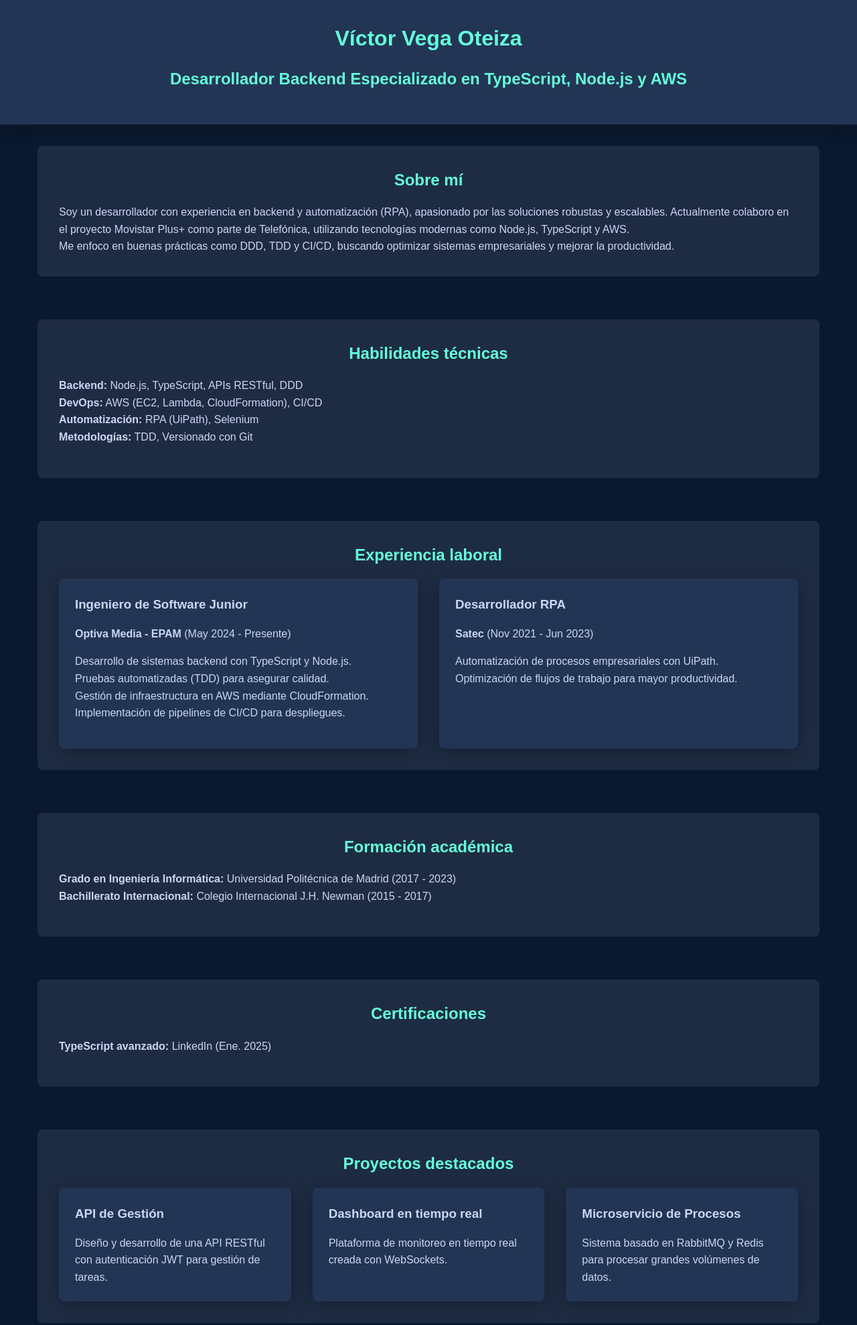
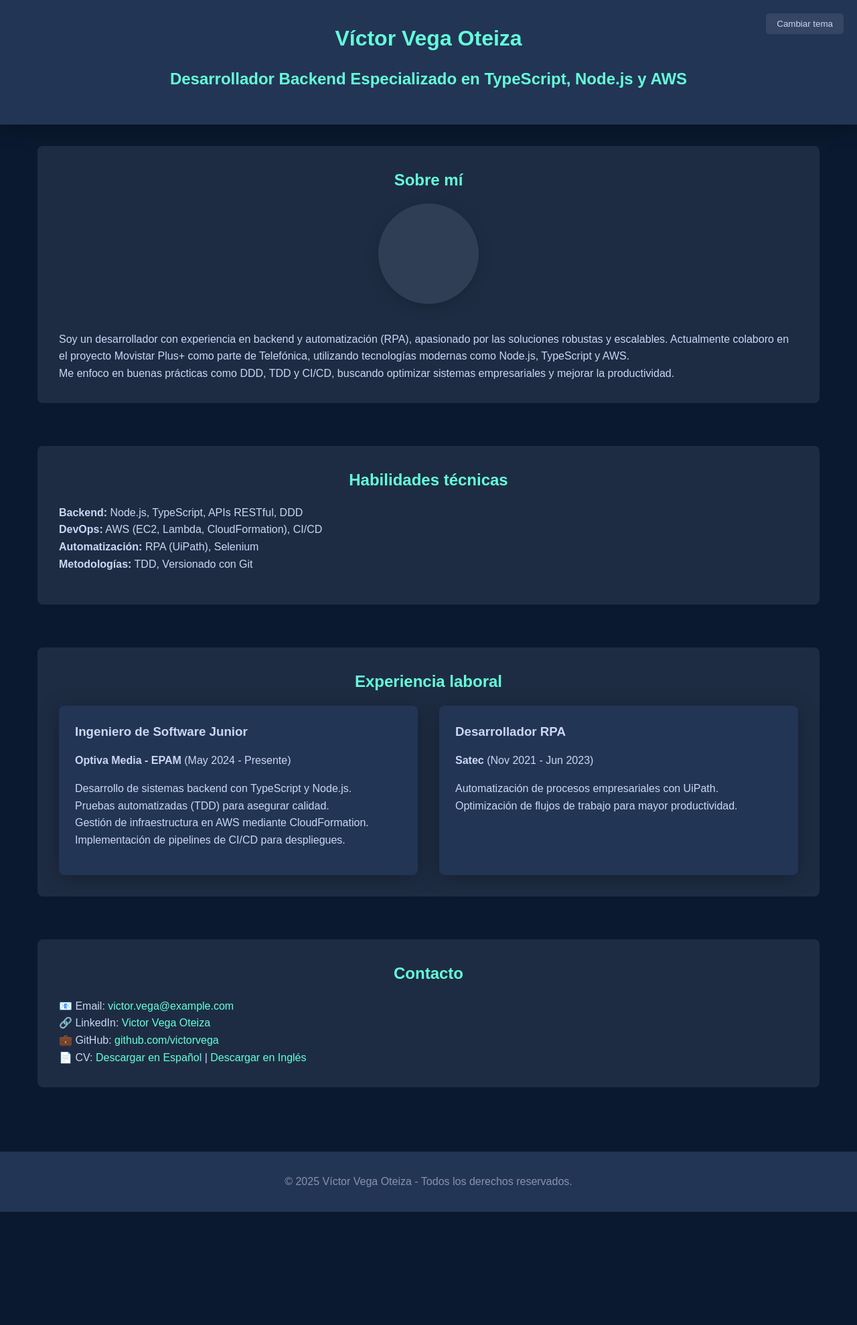
Before and after one commit to Oteis/portafolio, a website: page public/index.html in a window 1280 px wide. Shown: the top 1979 px of the page at 67% size. After the commit the page ends 1810 px from the top, so only its background shows below. Drawn offline with Linux system fonts and the light colour scheme.

Commit message:
cambiando html portafolio

```diff
--- a/public/index.html
+++ b/public/index.html
@@ -13,7 +13,17 @@
       --accent: #64ffda;
       --gray: #8892b0;
       --dark-gray: #233554;
-      --box-shadow: 0 4px 30px rgba(0, 0, 0, 0.3);
+      --text-color: var(--secondary);
+      --background-color: var(--primary);
+    }
+
+    [data-theme="light"] {
+      --primary: #f5f5f5;
+      --secondary: #333;
+      --light-bg: #eaeaea;
+      --accent: #007acc;
+      --gray: #555;
+      --dark-gray: #d1d1d1;
     }
 
     /* ======== Estilos generales ======== */
@@ -26,8 +36,8 @@
 
     body {
       font-family: 'Arial', sans-serif;
-      background: var(--primary);
-      color: var(--secondary);
+      background: var(--background-color);
+      color: var(--text-color);
       line-height: 1.6;
     }
 
@@ -59,7 +69,25 @@
       background: var(--dark-gray);
       padding: 2rem 1.5rem;
       text-align: center;
-      box-shadow: var(--box-shadow);
+      box-shadow: 0 4px 30px rgba(0, 0, 0, 0.3);
+    }
+
+    .toggle-theme {
+      position: absolute;
+      top: 20px;
+      right: 20px;
+      background: var(--light-bg);
+      color: var(--text-color);
+      border: none;
+      padding: 0.5rem 1rem;
+      border-radius: 5px;
+      cursor: pointer;
+      transition: background 0.3s;
+    }
+
+    .toggle-theme:hover {
+      background: var(--accent);
+      color: var(--primary);
     }
 
     main {
@@ -81,11 +109,32 @@
       gap: 2rem;
     }
 
+    .photo-container {
+      text-align: center;
+      margin-bottom: 2rem;
+    }
+
+    .photo-frame {
+      width: 150px;
+      height: 150px;
+      background: var(--light-bg);
+      border-radius: 50%;
+      display: inline-block;
+      box-shadow: 0 4px 20px rgba(0, 0, 0, 0.2);
+    }
+
+    .photo-frame img {
+      width: 100%;
+      height: 100%;
+      border-radius: 50%;
+      object-fit: cover;
+    }
+
     .card {
       background: var(--dark-gray);
       padding: 1.5rem;
       border-radius: 8px;
-      box-shadow: var(--box-shadow);
+      box-shadow: 0 4px 30px rgba(0, 0, 0, 0.3);
     }
 
     .card img {
@@ -102,6 +151,9 @@
   </style>
 </head>
 <body>
+  <!-- Botón de cambio de tema -->
+  <button class="toggle-theme" id="theme-toggle">Cambiar tema</button>
+
   <!-- HEADER -->
   <header>
     <h1>Víctor Vega Oteiza</h1>
@@ -113,6 +165,12 @@
     <!-- SECCIÓN SOBRE MÍ -->
     <section>
       <h2>Sobre mí</h2>
+      <div class="photo-container">
+        <div class="photo-frame">
+          <!-- Espacio designado para la foto -->
+          <!-- <img src="tu-foto.jpg" alt="Foto de perfil"> -->
+        </div>
+      </div>
       <p>Soy un desarrollador con experiencia en backend y automatización (RPA), apasionado por las soluciones robustas y escalables. Actualmente colaboro en el proyecto Movistar Plus+ como parte de Telefónica, utilizando tecnologías modernas como Node.js, TypeScript y AWS.</p>
       <p>Me enfoco en buenas prácticas como DDD, TDD y CI/CD, buscando optimizar sistemas empresariales y mejorar la productividad.</p>
     </section>
@@ -153,49 +211,13 @@
       </div>
     </section>
 
-    <!-- SECCIÓN FORMACIÓN -->
-    <section>
-      <h2>Formación académica</h2>
-      <ul>
-        <li><strong>Grado en Ingeniería Informática:</strong> Universidad Politécnica de Madrid (2017 - 2023)</li>
-        <li><strong>Bachillerato Internacional:</strong> Colegio Internacional J.H. Newman (2015 - 2017)</li>
-      </ul>
-    </section>
-
-    <!-- SECCIÓN CERTIFICACIONES -->
-    <section>
-      <h2>Certificaciones</h2>
-      <ul>
-        <li><strong>TypeScript avanzado:</strong> LinkedIn (Ene. 2025)</li>
-      </ul>
-    </section>
-
-    <!-- SECCIÓN PROYECTOS -->
-    <section>
-      <h2>Proyectos destacados</h2>
-      <div class="grid">
-        <div class="card">
-          <h3>API de Gestión</h3>
-          <p>Diseño y desarrollo de una API RESTful con autenticación JWT para gestión de tareas.</p>
-        </div>
-        <div class="card">
-          <h3>Dashboard en tiempo real</h3>
-          <p>Plataforma de monitoreo en tiempo real creada con WebSockets.</p>
-        </div>
-        <div class="card">
-          <h3>Microservicio de Procesos</h3>
-          <p>Sistema basado en RabbitMQ y Redis para procesar grandes volúmenes de datos.</p>
-        </div>
-      </div>
-    </section>
-
     <!-- SECCIÓN CONTACTO -->
     <section>
       <h2>Contacto</h2>
       <p>📧 Email: <a href="mailto:victor.vega@example.com">victor.vega@example.com</a></p>
       <p>🔗 LinkedIn: <a href="https://www.linkedin.com/in/victor-vega-oteiza" target="_blank">Victor Vega Oteiza</a></p>
       <p>💼 GitHub: <a href="https://github.com/victorvega" target="_blank">github.com/victorvega</a></p>
-      <p>📄 <a href="cv.pdf" download>Descargar CV (PDF)</a></p>
+      <p>📄 CV: <a href="cv_espanol.pdf" download>Descargar en Español</a> | <a href="cv_ingles.pdf" download>Descargar en Inglés</a></p>
     </section>
   </main>
 
@@ -203,5 +225,12 @@
   <footer>
     © 2025 Víctor Vega Oteiza - Todos los derechos reservados.
   </footer>
+
+  <script>
+    const toggleThemeButton = document.getElementById('theme-toggle');
+    toggleThemeButton.addEventListener('click', () => {
+      document.body.dataset.theme = document.body.dataset.theme === 'light' ? 'dark' : 'light';
+    });
+  </script>
 </body>
 </html>
```
